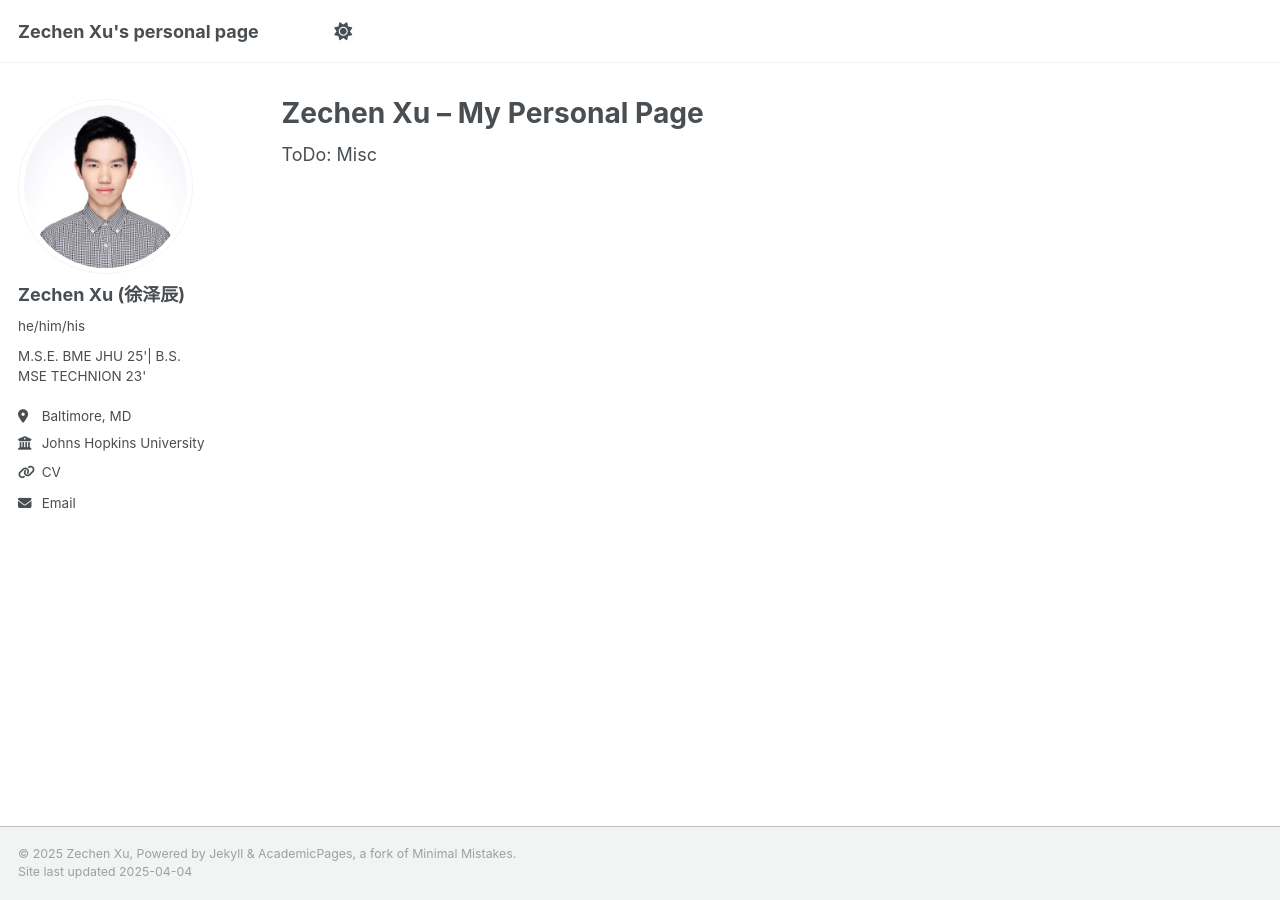
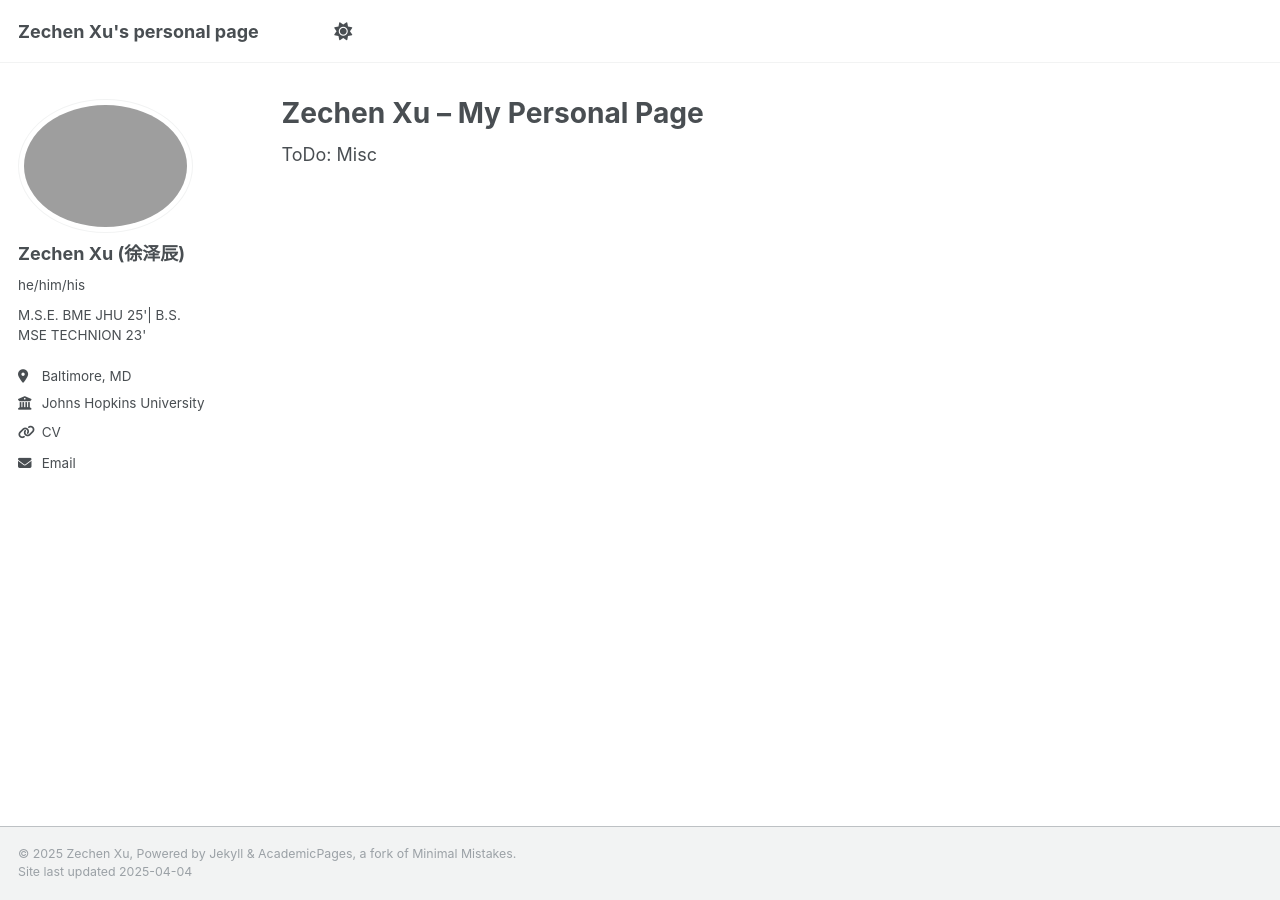
Before and after one commit to ArtieXu/artiexu.github.io, a Jekyll site: the page built from _pages/about.md, in a window 1280 px wide. Built offline with Jekyll 4.4.1, drawn with Linux system fonts in a browser that asks for light colours.

Commit message:
change pic

```diff
--- a/_config.yml
+++ b/_config.yml
@@ -22,7 +22,7 @@ repository               : "artiexu/artiexu.github.io"
 #               Additional customization can be done by editing /_includes/author-profile.html
 author:
   # Biographic information
-  avatar           : "linkedin_profile.jpeg"
+  avatar           : "DSC_0928.jpeg"
   name             : "Zechen Xu (徐泽辰)"
   pronouns         : "he/him/his"
   bio              : "M.S.E. BME JHU 25'| B.S. MSE TECHNION 23'"
```
